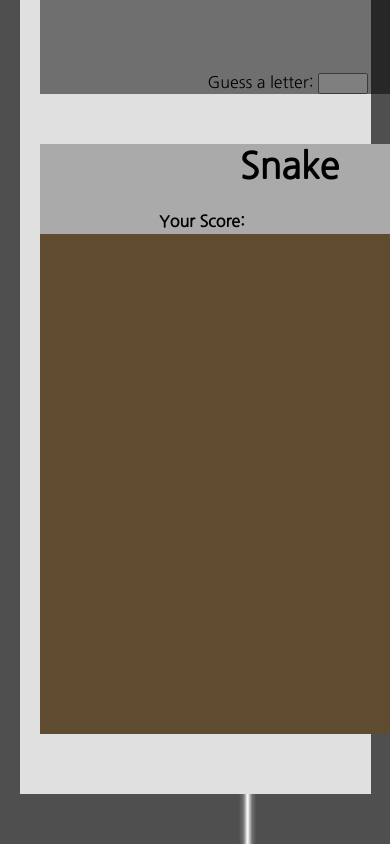
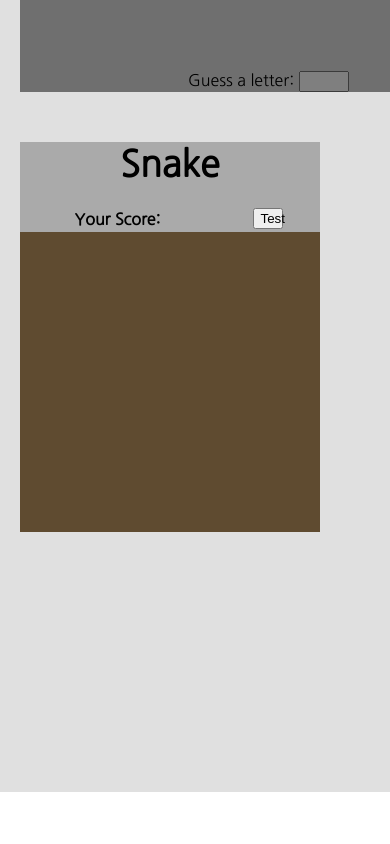
Before and after one commit to JamesWheadon/PortfolioWebsite, a website: page games.html in a window 390 px wide. Shown: the part 834-1678 px from the top of the page. After the commit the page ends 1626 px from the top, so only its background shows below. Drawn offline with Linux system fonts and the light colour scheme.

Commit message:
media queries and js changes for responsive snake

```diff
--- a/games.css
+++ b/games.css
@@ -322,3 +322,39 @@ main {
     outline: none;
     box-shadow: none;
 }
+
+@media only screen and (max-width: 540px) {
+    #snake {
+        height: 490px;
+        width: 400px;
+    }
+
+    #snakeGame {
+        height: 400px;
+        width: 400px;
+    }
+}
+
+@media only screen and (max-width: 440px) {
+    #snake {
+        height: 390px;
+        width: 300px;
+    }
+
+    #snakeGame {
+        height: 300px;
+        width: 300px;
+    }
+}
+
+@media only screen and (max-width: 340px) {
+    #snake {
+        height: 330px;
+        width: 240px;
+    }
+
+    #snakeGame {
+        height: 240px;
+        width: 240px;
+    }
+}
--- a/snake.js
+++ b/snake.js
@@ -1,6 +1,22 @@
 const gameBoard = document.getElementById("snakeGame");
 const context = gameBoard.getContext("2d");
-const scale = 25;
+if (window.innerWidth <= 540) {
+    if (window.innerWidth <= 440) {
+        if (window.innerWidth <= 340) {
+            gameBoard.width = 240;
+            gameBoard.height = 240;
+        }
+        else {
+            gameBoard.width = 300;
+            gameBoard.height = 300;
+        }
+    }
+    else {
+        gameBoard.width = 400;
+        gameBoard.height = 400;
+    }
+}
+const scale = gameBoard.width / 10;
 const dS = scale * 0.4;
 const colour = "rgb(70, 214, 4)";
 let xSpeed, ySpeed, snakeHeadX, snakeHeadY, fruitX, fruitY, score, pathD, nextD, tail,eatenFruits, fullSnake, nextX, nextY;
--- a/style.css
+++ b/style.css
@@ -183,3 +183,19 @@ footer ul li a {
     --bodyWidth: 90vw;
   }
 }
+
+@media only screen and (max-width: 880px) {
+  :root {
+    --bodyWidth: 800px;
+  }
+
+  body {
+    margin: 0px;
+  }
+}
+
+@media only screen and (max-width: 800px) {
+  :root {
+    --bodyWidth: 100vw;
+  }
+}
```
